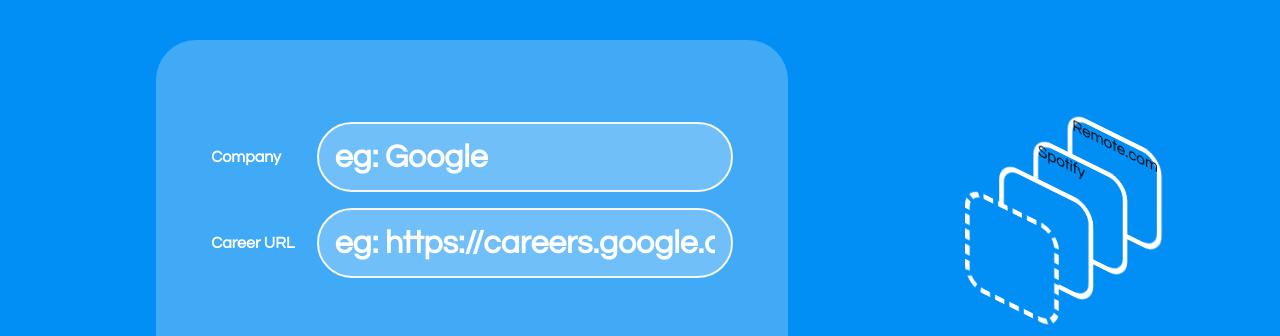
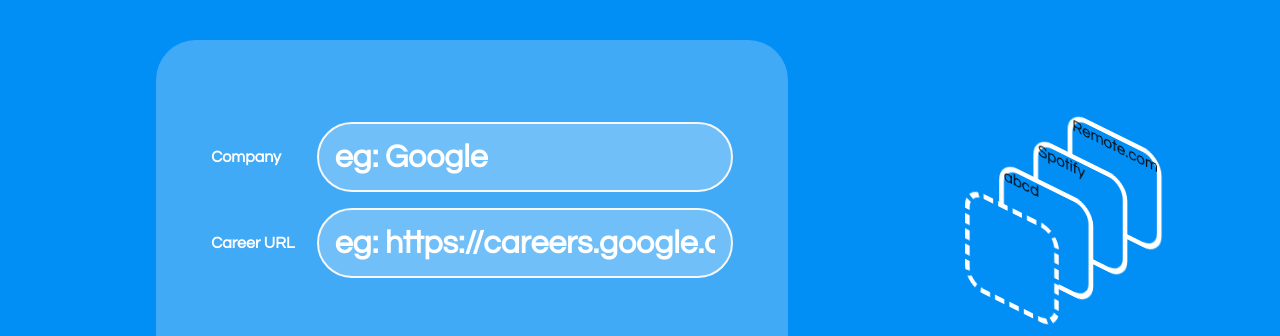
Before and after one commit to niwsa/career-recce, a Next.js app: page / in a window 1280 px wide. Shown: the top 336 px of the page. Built offline with nearby package versions, Linux system fonts and the light colour scheme.

Commit message:
test ISR with dynamic page

```diff
--- a/pages/[[...slug]].js
+++ b/pages/[[...slug]].js
@@ -66,7 +66,11 @@ export default function Home({ imageUrl }) {
               <a>Spotify</a>
             </Link>
           </div>
-          <div className={styles.card}></div>
+          <div className={styles.card}>
+            <Link href={`/testISR/abcd`}>
+              <a>abcd</a>
+            </Link>
+          </div>
           <div className={styles.card}></div>
         </div>
         <div className={styles.extraction}>
```
Also changed, not shown: pages/testISR/[id].js (+13 -1 lines).
